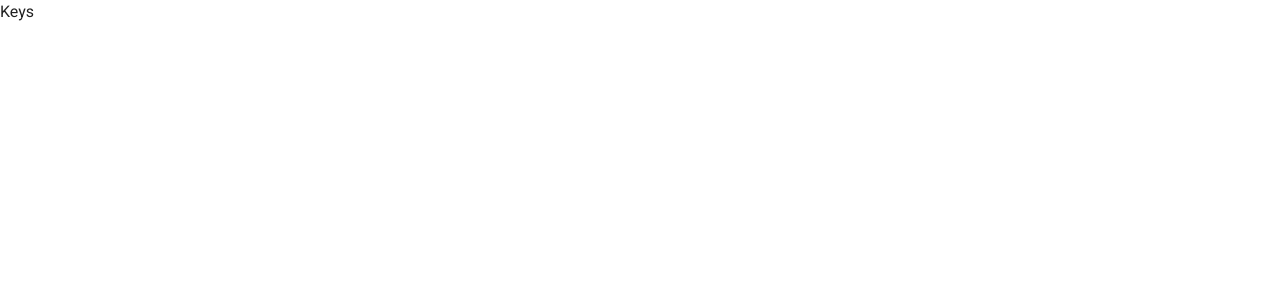
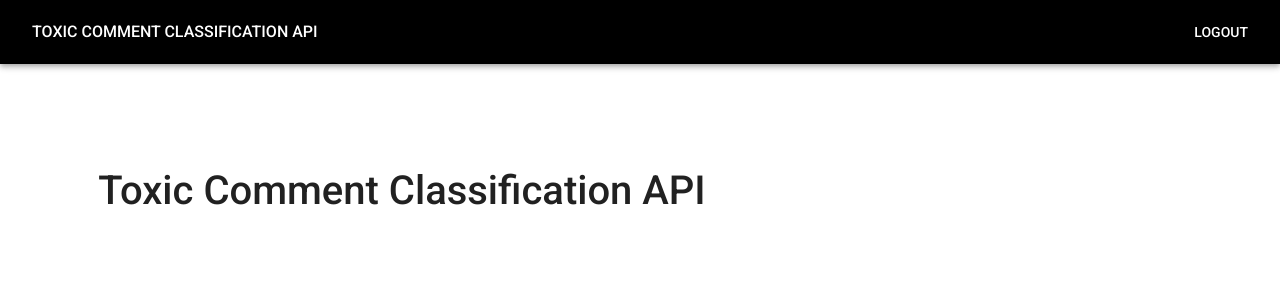
Before and after one commit to n1sh1thaS/toxic-comment-classification-api, a React (Vite) app in the folder client/: page /keys in a window 1280 px wide. Shown: the top 300 px of the page. Built offline with nearby package versions, Linux system fonts and the light colour scheme.

Commit message:
logout functionality

```diff
--- a/client/src/components/NavBar.jsx
+++ b/client/src/components/NavBar.jsx
@@ -5,6 +5,7 @@ const NavBar = (props) => {
   const { showLogin, showSignup, showLogout, showHome } = props;
 
   const handleLogout = () => {
+    localStorage.removeItem("token");
     window.location = "/";
   };
 
--- a/client/src/components/SignUpForm.jsx
+++ b/client/src/components/SignUpForm.jsx
@@ -1,6 +1,6 @@
 import { TextField, Button, Box } from "@mui/material";
 import React, { useState } from "react";
-import { createUser } from "../../services/user-service";
+import { createUser } from "../services/user-service";
 
 const SignUpForm = () => {
   const [username, setUsername] = useState("");
--- a/client/src/pages/Keys.jsx
+++ b/client/src/pages/Keys.jsx
@@ -1,7 +1,26 @@
 import React from "react";
-
+import { Grid, Typography } from "@mui/material";
+import NavBar from "../components/NavBar";
 const Keys = () => {
-  return <div>Keys</div>;
+  return (
+    <Grid container spacing={3}>
+      <Grid item xs={12}>
+        <NavBar showLogout />
+      </Grid>
+      <Grid item xs={12} sm={6} marginLeft={11} marginTop={10}>
+        <Typography
+          variant="h3"
+          align="center"
+          sx={{ fontWeight: "500", fontSize: "40px" }}
+        >
+          Toxic Comment Classification API
+        </Typography>
+      </Grid>
+      <Grid item xs={12} sm={4}>
+        <Typography variant="h3" align="right"></Typography>
+      </Grid>
+    </Grid>
+  );
 };
 
 export default Keys;
```
Also changed, not shown: client/src/services/axios-config.js (renamed from client/services/axios-config.js), client/src/services/user-service.js (renamed from client/services/user-service.js).
